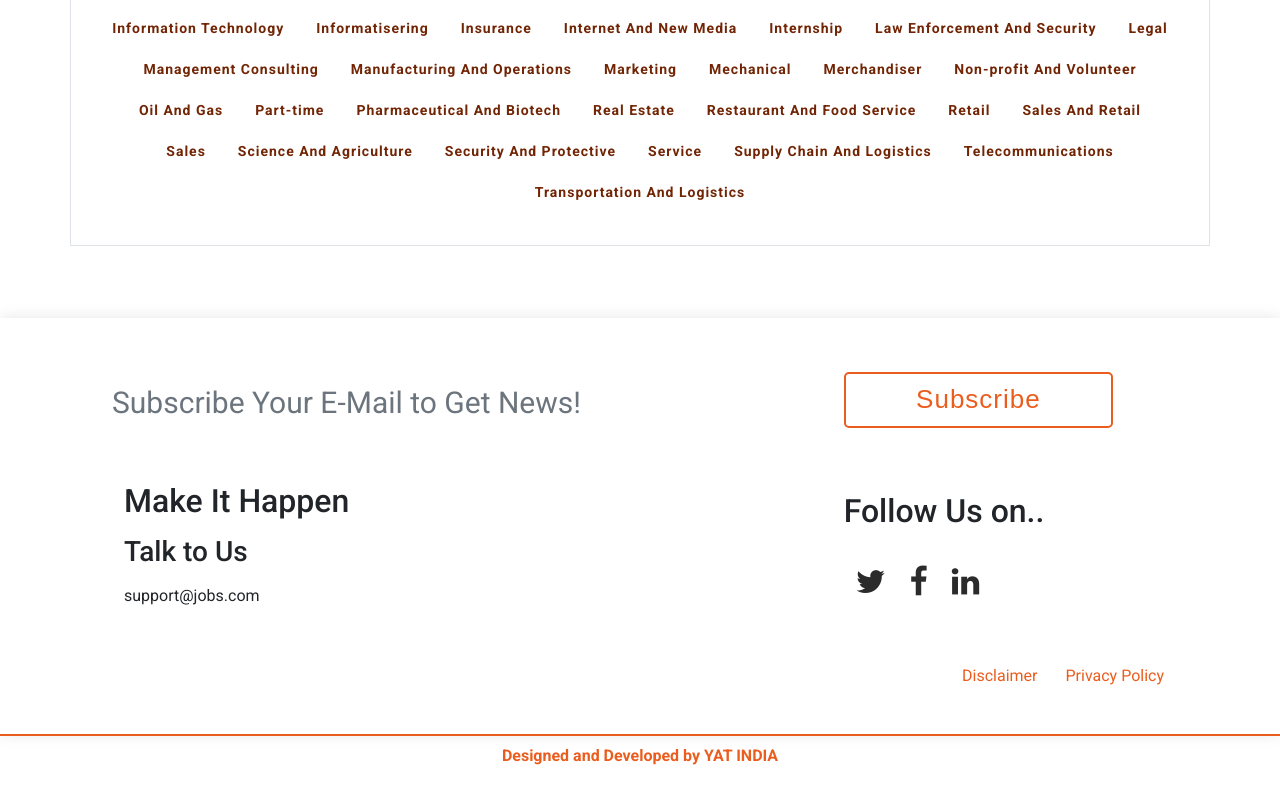
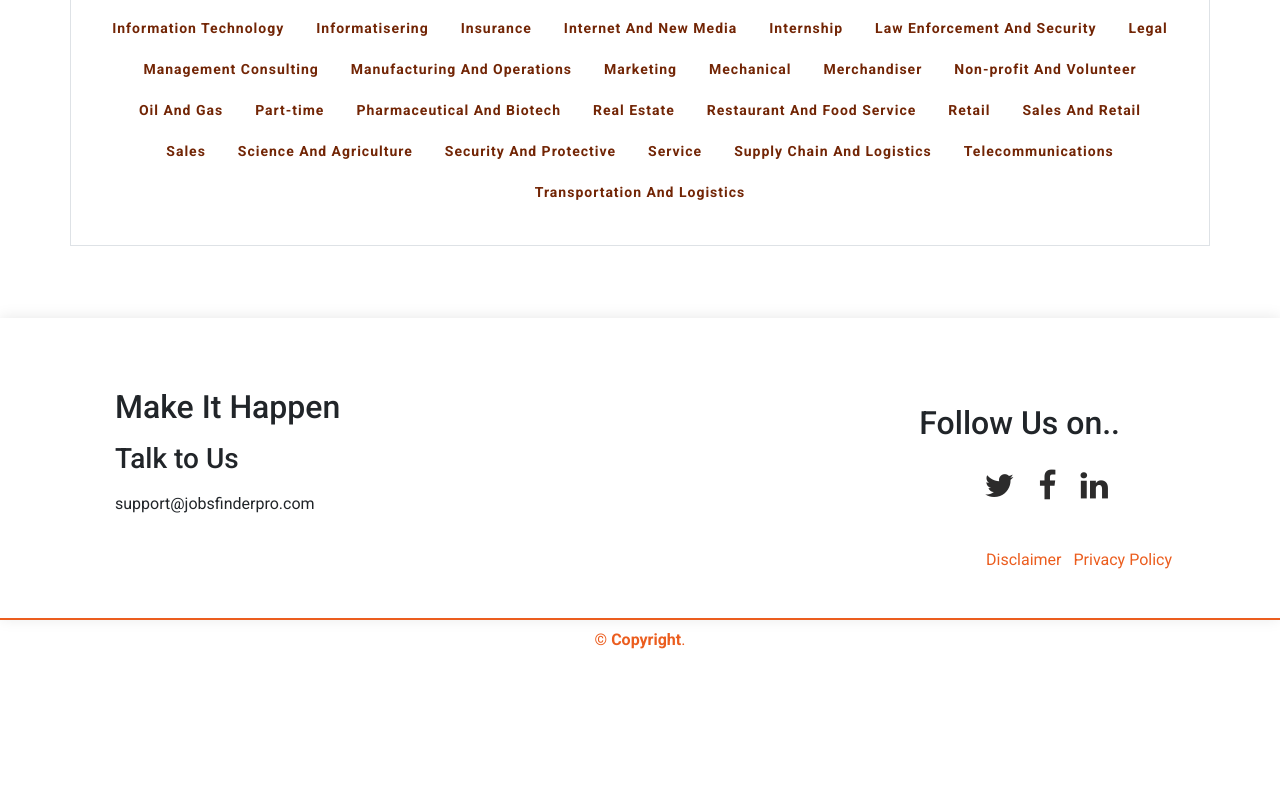
Before and after one commit to yatindia/jobsfinderpro-frontend, a React (Create React App) app: page / in a window 1280 px wide. Shown: the part 1326-2126 px from the top of the page. After the commit the page ends 2010 px from the top, so only its background shows below. Built offline with nearby package versions, Linux system fonts and the light colour scheme.

Commit message:
UI changes

```diff
--- a/src/components/footer.js
+++ b/src/components/footer.js
@@ -7,13 +7,35 @@ export default class Footer extends Component {
       return (
       <div id="footer" className="mt-5 py-4">
         <div className="footer-top">
-        <div className="m-auto container justify-content-center ">
-          <div className ="row m-2 p-2">
+          <div className="container mt-4 pt-3">
+            <div className="row container-fluid justify-content-center ">
+              <div className="col-sm-8">
+                  <h2>Make It Happen</h2>
+                  <h3 className="mt-3">Talk to Us</h3>
+                  <p className="mt-3">support@jobsfinderpro.com</p>
+              </div>
+              <div className="col-sm-3 m-auto text-right">
+              <h2>Follow Us on..</h2>
+                <div className="social-links mt-3">
+                    <a href="/" ><i className="fa fa-twitter  fa-2x"></i></a>
+                    <a href="/" ><i className="fa fa-facebook fa-2x"></i></a>
+                    <a href="/" ><i className="fa fa-linkedin fa-2x"></i></a>
+                </div>
+              </div>
+            </div>
+            <div className ="row m-2 p-2 container-fluid">
+              <div className="col m-auto text-right">
+                <a className="btn-upload mr-2" href="/">Disclaimer </a>
+                <a className="btn-upload " href="/">Privacy Policy</a>
+              </div>
+          </div>
+          </div>
+        </div>
+        {/* <div className="footer-top">
+        <div className="container justify-content-center ">
+          <div className ="container row m-2 p-2">
             <div className="col-sm-8 col-md-8 col-lg-8 m-2">
-              <div className="row mb-5">
-                  <input className="form-control" type="text" size="50" placeholder="Subscribe Your E-Mail to Get News!"></input>
-              </div>
-              <div className="row pt-3 contacts">
+              <div className="row contacts">
                 <h2>Make It Happen</h2>
                 <h3>Talk to Us</h3>
                 <p>support@jobs.com</p>
@@ -21,9 +43,6 @@ export default class Footer extends Component {
             </div>
             <div className="col-sm-3 col-md-3 col-lg-3 justify-content-center m-2">
               <div className='row'>
-                <button type="button" className="btn btn-findJob">Subscribe</button>
-              </div>
-              <div className='row mt-5 pt-3'>
               <h2>Follow Us on..</h2>
                 <div className="social-links mt-3">
                   <a href="/" ><i className="fa fa-twitter  fa-2x"></i></a>
@@ -34,21 +53,23 @@ export default class Footer extends Component {
 
             </div>
           </div>
-          <div className ="row ml-auto text-right m-2 p-2">
-            <div className="col">
-            <a className="pr-4 btn-upload" href="/">Disclaimer </a>
-            <a className="btn-upload" href="/">Privacy Policy</a>
+          <div className="">
+          <div className ="row m-2 p-2 ">
+            <div className="col ml-auto text-right">
+            <a className="" href="/">Disclaimer </a>
+            <a className="" href="/">Privacy Policy</a>
             </div>
+          </div>
 
           </div>
         </div>
-      </div>
+      </div> */}
       <div className="brderline"></div>
 
       <div className="container py-2">
         <div className="copyright">
-        <strong>Designed and Developed by YAT INDIA<span></span></strong>
-          {/* &copy; <strong>Copyright<span></span></strong>. */}
+        {/* <strong>Designed and Developed by YAT INDIA<span></span></strong> */}
+          &copy; <strong>Copyright<span></span></strong>.
         </div>
         <div className="credits">
         </div>
--- a/src/components/style.css
+++ b/src/components/style.css
@@ -282,7 +282,6 @@ color: #eb5d1e;
   }
 
   #footer .footer-top input {
-    all:unset;
     width:100%;
     min-height:7vh;
     border:none;
@@ -292,7 +291,6 @@ color: #eb5d1e;
   }
 
   #footer .footer-top .contacts {
-    margin-top: 50px;
     display: table-row
   }
   #footer .footer-top .contacts h3 {
--- a/src/components/utils.js
+++ b/src/components/utils.js
@@ -95,14 +95,18 @@ export const empformValid =(values)=>{
   if(!values.orgPhone){
       return{error:"*Enter Contact Number.", valid:false}
   }
-  if(!values.gstin){
-    return{error:"*Enter GSTIN.", valid:false}
+  if(!values.pan){
+    return{error:"*Enter PAN Number.", valid:false}
 }
+
+if(values.gstin.toLowerCase() !== 'nil'){
   if(values.gstin.length< 15){
-    return{error:"*Enter Valid GSTIN.", valid:false}
+    return{error:"*Enter Valid GSTIN / Enter NIL.", valid:false}
 }
 if(values.gstin.length> 15){
-  return{error:"*Enter Valid GSTIN.", valid:false}
+  return{error:"*Enter Valid GSTIN / Enter NIL.", valid:false}
+}
+
 }
 if(!pattern.test(values.orgPhone)){
   return{error:"*Enter Valid Contact Number.", valid:false}
--- a/src/pages/employer/component/empRegister.js
+++ b/src/pages/employer/component/empRegister.js
@@ -23,8 +23,8 @@ const EmpRegister = ({show, title, dialogClose}) => {
         orgAddress: "",
         orgWebsite :"",
         orgCountry: "",
-        pan:"NA",
-        gstin:""
+        pan:"",
+        gstin:"NIL"
       })
     const [errs,setErr] = useState({
         title: "",
@@ -154,42 +154,42 @@ const updateProfile=async(event)=>{
                             </Row>
                             <Row>
                                 <Form.Group as={Col} md="6"  controlId="validationCustom04" className="formField">
-                                    {/* <label>Organization Name</label>  */}
+                                    <label>Organization Name</label>
                                     <input type="text" className="form-control text-capitalize formFieldInput" placeholder="Organization Name" name="orgName"
                                         value={inputs.orgName} onChange={changeHandle} required/>
                                 </Form.Group>
                                 <Form.Group as={Col} md="6"  controlId="validationCustom05" className="formField">
-                                    {/* <label>Organization E-Mail</label>  */}
+                                    <label>E-Mail</label>
                                     <input type="text" className="form-control formFieldInput" placeholder="Organization E-mail" name="orgEmail"
                                         value={inputs.orgEmail} onChange={changeHandle} required/>
                                 </Form.Group>
                                 <Form.Group as={Col} md="6"  controlId="validationCustom06" className="formField">
-                                    {/* <label>Organization Contact Number</label>  */}
+                                    <label>Contact Number</label>
                                     <input type="text" className="form-control formFieldInput" placeholder="Organization Contact Number" name="orgPhone"
                                         value={inputs.orgPhone} onChange={changeHandle} required/>
                                 </Form.Group>
                                 <Form.Group as={Col} md="6"  controlId="validationCustom12" className="formField">
-                                    {/* <label>Organization Contact Number</label>  */}
+                                    <label>PAN Number</label>
                                     <input type="text" className="form-control formFieldInput" placeholder="Organization Pan Number" name="pan"
                                         value={inputs.pan} onChange={changeHandle} required/>
                                 </Form.Group>
                                 <Form.Group as={Col} md="6"  controlId="validationCustom13" className="formField">
-                                    {/* <label>Organization Contact Number</label>  */}
+                                    <label>GSTIN Number</label>
                                     <input type="text" className="form-control formFieldInput" placeholder="Organization GSTIN" name="gstin"
                                         value={inputs.gstin} onChange={changeHandle} required/>
                                 </Form.Group>
                                 <Form.Group as={Col} md="6"  controlId="validationCustom07" className="formField">
-                                    {/* <label>Organization Wesite</label>  */}
+                                    <label>Wesite</label>
                                     <input type="text" className="form-control formFieldInput" placeholder="Organization Wesite" name="orgWebsite"
                                         value={inputs.orgWebsite} onChange={changeHandle} required/>
                                 </Form.Group>
                                 <Form.Group as={Col} md="6"  controlId="validationCustom09" className="formField">
-                                    {/* <label>Organization Address</label>  */}
+                                    <label>Address</label>
                                     <textarea type="text" className="form-control text-capitalize formFieldInput" placeholder="Organization Address" row="4" name="orgAddress"
                                         value={inputs.orgAddress} onChange={changeHandle} required/>
                                 </Form.Group>
                                 <Form.Group as={Col} md="6"  controlId="validationCustom08" className="formField">
-                                    {/* <label>Organization Location</label>  */}
+                                    <label>Location</label>
                                     <input type="text" className="form-control text-capitalize formFieldInput" placeholder="Organization Landmark" name="orgCountry"
                                         value={inputs.orgCountry} onChange={changeHandle} required/>
                                 </Form.Group>
--- a/src/pages/employer/component/payment.js
+++ b/src/pages/employer/component/payment.js
@@ -102,7 +102,7 @@ export default function Payment (){
                     </div>
                     <div className="content">
                         <ul>
-                            <li>Yearly Package Rs 25000</li>
+                            {/* <li>Yearly Package Rs 25000</li> */}
                             <li>Post Unlimited Job</li>
                             <li>50 Point Resume Download</li>
                         </ul>
--- a/src/pages/employer/component/postJob.js
+++ b/src/pages/employer/component/postJob.js
@@ -172,15 +172,15 @@ const changeCate =(e)=>{
                         </div>
                     </div>
                 </div>
-                <div className="section p-2">
+                <div className="section pt-2">
                     <label className='row align-items-center m-auto'>
                         <input className="m-2 formFieldCheckbox" type="checkbox" name="hasAgreed" onClick = {handleCheck}/>{"  "}
-                            I agree to your <a href="none"> Terms of Conditions.</a>
+                            I agree to your <a href="none" className="ml-2"> Terms of Conditions.</a>
                     </label>
-                    <div className='row'>
+                    <div className='row mt-3'>
                         <label className={errs.style}>{errs.message}</label>
                     </div>
-                    <div className="buttons row d-flex">
+                    <div className="buttons row d-flex mt-2">
                         <button onClick={postJob} className="btn btn-findJob mr-3" disabled={btn}>Post Job</button>
                         <a className="btn-upload m-2" type="button"  href="/employers/dashboard" >Back to Dashboard</a>
                     </div>
--- a/src/pages/jobSeeker/component/jobList.js
+++ b/src/pages/jobSeeker/component/jobList.js
@@ -60,7 +60,7 @@ export default function JobList({data}){
                         <h6 className="text-muted">{data.job.jobApplyEnd}</h6>
                     </div>
                     <div className="col-sm">
-                        <p className="font-weight-bold">Contract type</p>
+                        <p className="font-weight-bold">Job Level</p>
                         <h6 className="text-muted">{data.job.jobType}</h6>
                     </div>
                     <div className="col-lg">
```
